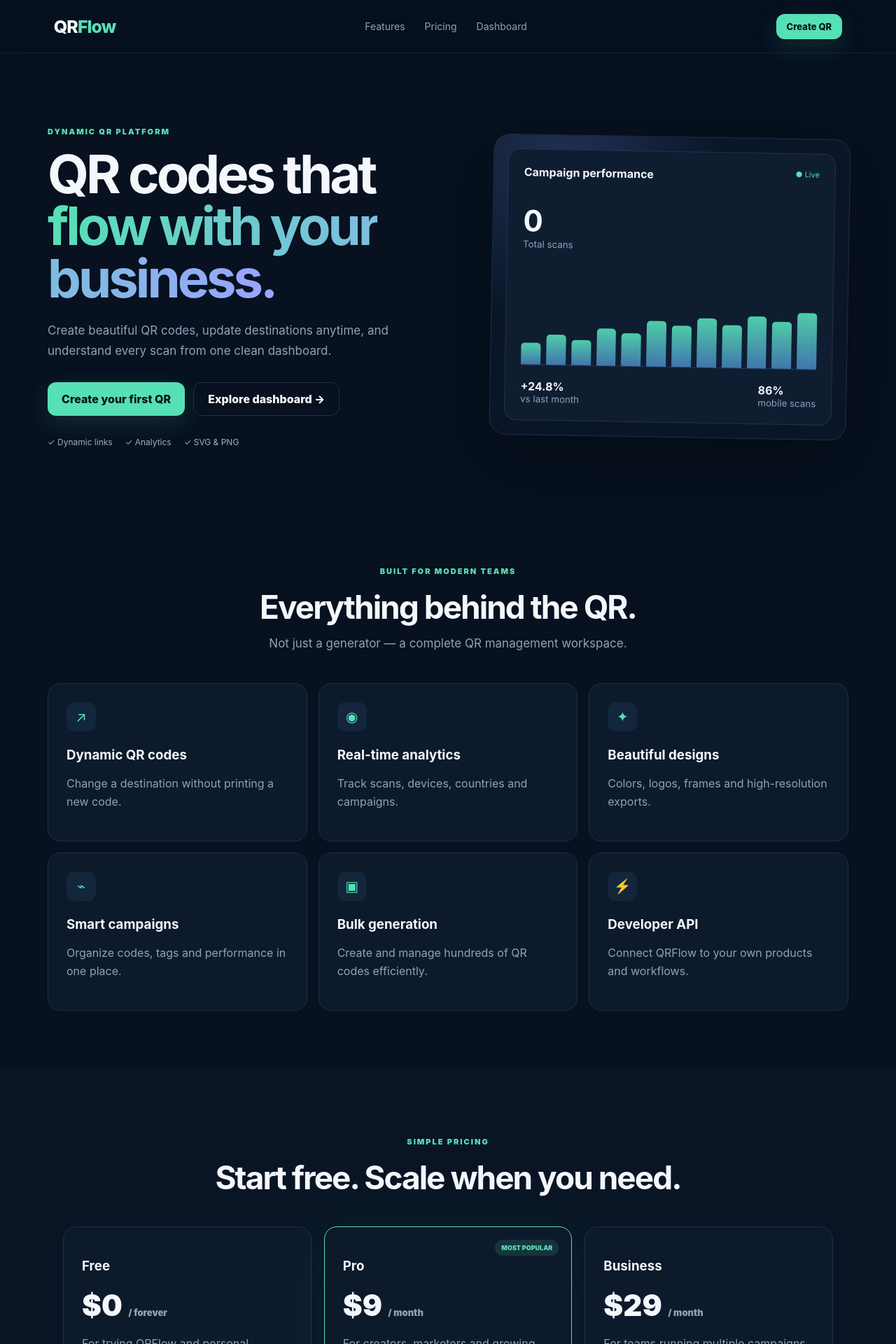
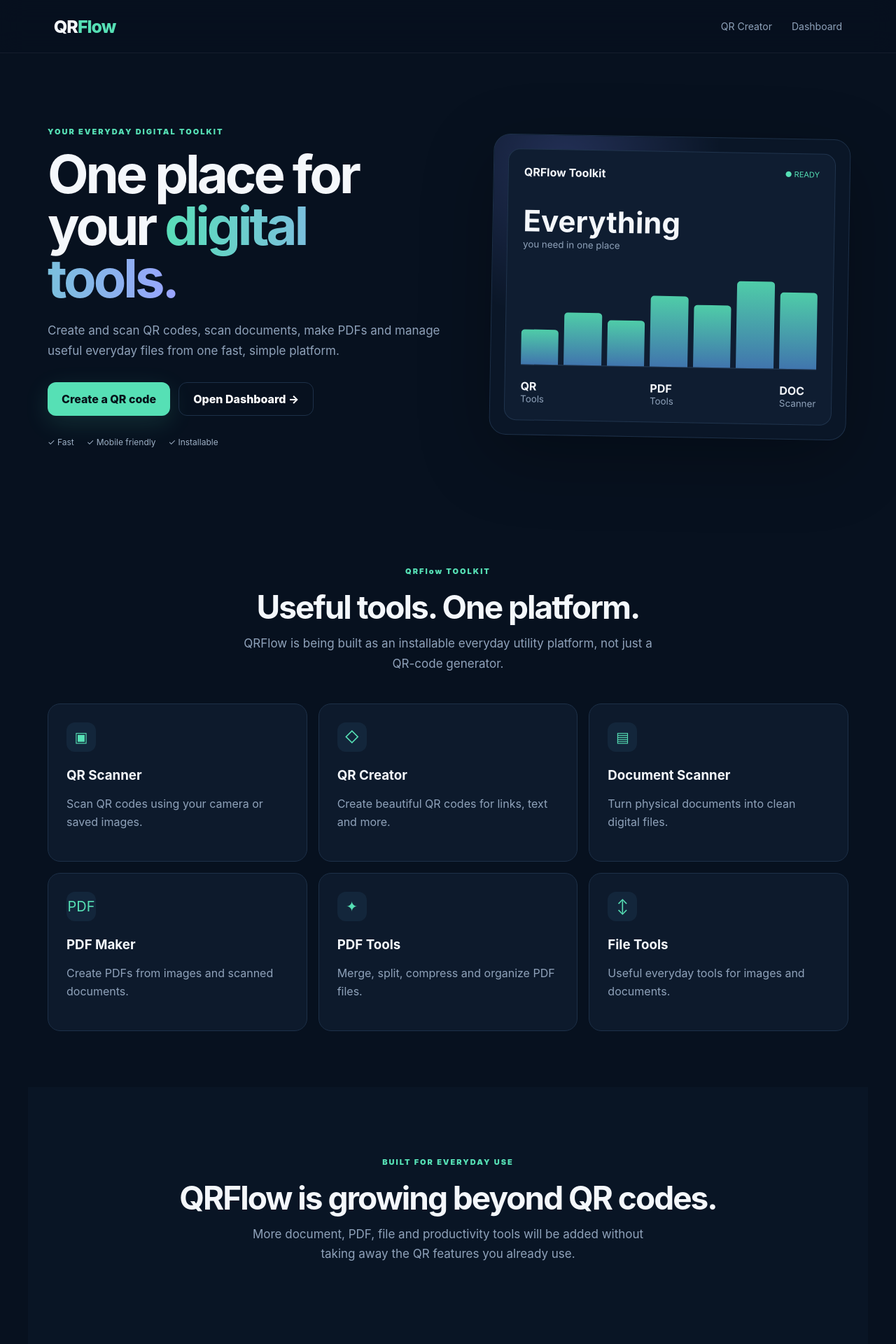
Before and after one commit to dipindra-max/QR-FLOW, a Next.js app: page / in a window 1280 px wide. Shown: the top 1920 px of the page at 70% size. Built offline with nearby package versions, Linux system fonts and the light colour scheme.

Commit message:
Revamp Home component with digital toolkit features
Updated the Home component to include a toolkit of digital tools, replacing the previous content with new sections for QR and document management features.

```diff
--- a/app/page.tsx
+++ b/app/page.tsx
@@ -1,60 +1,176 @@
 import Link from "next/link";
-import { prisma } from "@/lib/prisma";
+import InstallButton from "../components/InstallButton";
 
-export default async function Home() {
-  const codes = await prisma.qrCode.findMany({ orderBy: { createdAt: "desc" }, take: 5 }).catch(() => []);
-  const totalScans = codes.reduce((n, q) => n + q.scans, 0);
+const tools = [
+  {
+    icon: "▣",
+    title: "QR Scanner",
+    description: "Scan QR codes using your camera or saved images.",
+    href: "/scanner",
+  },
+  {
+    icon: "◇",
+    title: "QR Creator",
+    description: "Create beautiful QR codes for links, text and more.",
+    href: "/create",
+  },
+  {
+    icon: "▤",
+    title: "Document Scanner",
+    description: "Turn physical documents into clean digital files.",
+    href: "/scanner",
+  },
+  {
+    icon: "PDF",
+    title: "PDF Maker",
+    description: "Create PDFs from images and scanned documents.",
+    href: "/pdf",
+  },
+  {
+    icon: "✦",
+    title: "PDF Tools",
+    description: "Merge, split, compress and organize PDF files.",
+    href: "/pdf",
+  },
+  {
+    icon: "↕",
+    title: "File Tools",
+    description: "Useful everyday tools for images and documents.",
+    href: "/tools",
+  },
+];
 
+export default function Home() {
   return (
-    <main>
+    <main className="app-shell">
       <header className="topbar">
-        <Link className="brand" href="/">QR<span>Flow</span></Link>
-        <nav><Link href="#features">Features</Link><Link href="#pricing">Pricing</Link><Link href="/dashboard">Dashboard</Link></nav>
-        <Link className="btn btn-small" href="/create">Create QR</Link>
+        <Link className="brand" href="/">
+          QR<span>Flow</span>
+        </Link>
+
+        <nav>
+          <Link href="/create">QR Creator</Link>
+          <Link href="/dashboard">Dashboard</Link>
+        </nav>
+
+        <InstallButton />
       </header>
 
       <section className="hero">
         <div className="hero-copy">
-          <div className="eyebrow">DYNAMIC QR PLATFORM</div>
-          <h1>QR codes that <span>flow with your business.</span></h1>
-          <p>Create beautiful QR codes, update destinations anytime, and understand every scan from one clean dashboard.</p>
-          <div className="hero-actions"><Link className="btn" href="/create">Create your first QR</Link><Link className="btn ghost" href="/dashboard">Explore dashboard →</Link></div>
-          <div className="trust"><span>✓ Dynamic links</span><span>✓ Analytics</span><span>✓ SVG & PNG</span></div>
+          <div className="eyebrow">YOUR EVERYDAY DIGITAL TOOLKIT</div>
+
+          <h1>
+            One place for your
+            <span> digital tools.</span>
+          </h1>
+
+          <p>
+            Create and scan QR codes, scan documents, make PDFs and manage
+            useful everyday files from one fast, simple platform.
+          </p>
+
+          <div className="hero-actions">
+            <Link className="btn" href="/create">
+              Create a QR code
+            </Link>
+
+            <Link className="btn ghost" href="/dashboard">
+              Open Dashboard →
+            </Link>
+          </div>
+
+          <div className="trust">
+            <span>✓ Fast</span>
+            <span>✓ Mobile friendly</span>
+            <span>✓ Installable</span>
+          </div>
         </div>
+
         <div className="hero-card">
           <div className="mini-window">
-            <div className="window-head"><b>Campaign performance</b><span className="live">● Live</span></div>
-            <div className="metric"><strong>{totalScans.toLocaleString()}</strong><small>Total scans</small></div>
-            <div className="chart">{[42,58,48,72,64,88,79,94,83,100,91,108].map((h,i)=><i key={i} style={{height:`${h/1.35}px`}} />)}</div>
-            <div className="stats"><span><b>+24.8%</b><small>vs last month</small></span><span><b>86%</b><small>mobile scans</small></span></div>
+            <div className="window-head">
+              <strong>QRFlow Toolkit</strong>
+              <span className="live">● READY</span>
+            </div>
+
+            <div className="metric">
+              <strong>Everything</strong>
+              <small>you need in one place</small>
+            </div>
+
+            <div className="chart">
+              <i style={{ height: "35%" }} />
+              <i style={{ height: "52%" }} />
+              <i style={{ height: "45%" }} />
+              <i style={{ height: "70%" }} />
+              <i style={{ height: "62%" }} />
+              <i style={{ height: "86%" }} />
+              <i style={{ height: "76%" }} />
+            </div>
+
+            <div className="stats">
+              <div>
+                <b>QR</b>
+                <small>Tools</small>
+              </div>
+
+              <div>
+                <b>PDF</b>
+                <small>Tools</small>
+              </div>
+
+              <div>
+                <b>DOC</b>
+                <small>Scanner</small>
+              </div>
+            </div>
           </div>
         </div>
       </section>
 
-      <section id="features" className="section">
-        <div className="section-title"><div className="eyebrow">BUILT FOR MODERN TEAMS</div><h2>Everything behind the QR.</h2><p>Not just a generator — a complete QR management workspace.</p></div>
+      <section className="section">
+        <div className="section-title">
+          <div className="eyebrow">QRFlow TOOLKIT</div>
+
+          <h2>Useful tools. One platform.</h2>
+
+          <p>
+            QRFlow is being built as an installable everyday utility platform,
+            not just a QR-code generator.
+          </p>
+        </div>
+
         <div className="feature-grid">
-          {[
-            ["↗","Dynamic QR codes","Change a destination without printing a new code."],
-            ["◉","Real-time analytics","Track scans, devices, countries and campaigns."],
-            ["✦","Beautiful designs","Colors, logos, frames and high-resolution exports."],
-            ["⌁","Smart campaigns","Organize codes, tags and performance in one place."],
-            ["▣","Bulk generation","Create and manage hundreds of QR codes efficiently."],
-            ["⚡","Developer API","Connect QRFlow to your own products and workflows."]
-          ].map(([icon,title,text])=><article className="feature" key={title}><div className="feature-icon">{icon}</div><h3>{title}</h3><p>{text}</p></article>)}
+          {tools.map((tool) => (
+            <Link className="feature" href={tool.href} key={tool.title}>
+              <div className="feature-icon">{tool.icon}</div>
+
+              <h3>{tool.title}</h3>
+
+              <p>{tool.description}</p>
+            </Link>
+          ))}
         </div>
       </section>
 
-      <section id="pricing" className="pricing">
-        <div className="section-title"><div className="eyebrow">SIMPLE PRICING</div><h2>Start free. Scale when you need.</h2></div>
-        <div className="price-grid">
-          <article><h3>Free</h3><div className="price">$0 <small>/ forever</small></div><p>For trying QRFlow and personal projects.</p><ul><li>5 dynamic QR codes</li><li>Basic analytics</li><li>PNG & SVG export</li></ul><Link className="btn ghost full" href="/create">Start free</Link></article>
-          <article className="featured"><div className="pill">MOST POPULAR</div><h3>Pro</h3><div className="price">$9 <small>/ month</small></div><p>For creators, marketers and growing businesses.</p><ul><li>Unlimited dynamic QR codes</li><li>Advanced analytics</li><li>Custom branding</li><li>Bulk generation</li><li>API access</li></ul><Link className="btn full" href="/create">Build with QRFlow</Link></article>
-          <article><h3>Business</h3><div className="price">$29 <small>/ month</small></div><p>For teams running multiple campaigns.</p><ul><li>Everything in Pro</li><li>Team workspaces</li><li>Roles & permissions</li><li>Custom domains</li></ul><Link className="btn ghost full" href="/create">Get started</Link></article>
+      <section className="section pricing">
+        <div className="section-title">
+          <div className="eyebrow">BUILT FOR EVERYDAY USE</div>
+
+          <h2>QRFlow is growing beyond QR codes.</h2>
+
+          <p>
+            More document, PDF, file and productivity tools will be added
+            without taking away the QR features you already use.
+          </p>
         </div>
       </section>
 
-      <footer><div className="brand">QR<span>Flow</span></div><p>Dynamic QR infrastructure for the web.</p></footer>
+      <footer>
+        <span>© {new Date().getFullYear()} QRFlow</span>
+        <span>Your everyday digital toolkit.</span>
+      </footer>
     </main>
   );
 }
```
